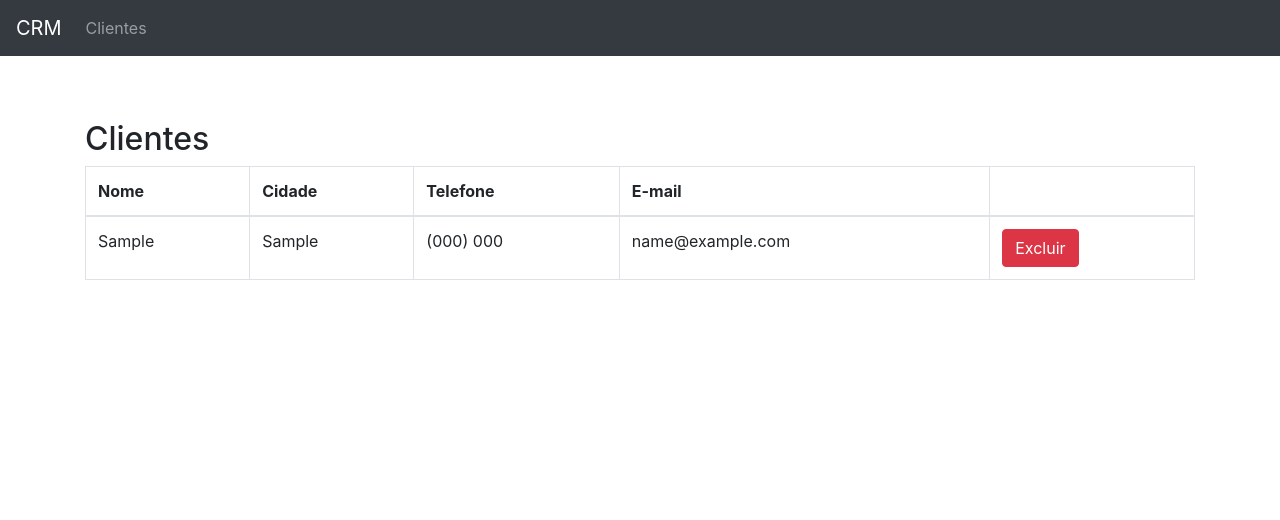
After one commit to rmveiga/labproj_dio, a Django app: page /customer/list/ in a window 1280 px wide. The commit adds this page. Shown: the top 520 px of the page. Run offline with Django 3.2, Linux system fonts and the light colour scheme; tables that the repository leaves empty hold one stand-in row (values such as "Sample post"); some libraries are stand-ins or nearby versions.

Commit message:
Alterações de segurança no projeto

```diff
--- a/src/core/templates/model_header.html
+++ b/src/core/templates/model_header.html
@@ -2,7 +2,7 @@
     <a class="navbar-brand" href={% url 'index' %}>CRM</a>
     <ul class="navbar-nav mr-auto">
         <li class="nav-item">
-            <a class="nav-link" href="">Clientes</a>
+            <a class="nav-link" href="{% url 'customer:customer-list' %}">Clientes</a>
         </li>
     </ul>
 </nav>
--- a/src/crm/settings.py
+++ b/src/crm/settings.py
@@ -11,6 +11,7 @@ https://docs.djangoproject.com/en/3.1/ref/settings/
 """
 
 from pathlib import Path
+from decouple import config
 
 # Build paths inside the project like this: BASE_DIR / 'subdir'.
 BASE_DIR = Path(__file__).resolve().parent.parent
@@ -20,10 +21,10 @@ BASE_DIR = Path(__file__).resolve().parent.parent
 # See https://docs.djangoproject.com/en/3.1/howto/deployment/checklist/
 
 # SECURITY WARNING: keep the secret key used in production secret!
-SECRET_KEY = '98c-f(=-c1+&28*qk6qpgtj@&v%t3+^iskqn8zby*j&vue^6!1'
+SECRET_KEY = config('SECRET_KEY')
 
 # SECURITY WARNING: don't run with debug turned on in production!
-DEBUG = True
+DEBUG = config('DEBUG', default=False, cast=bool)
 
 ALLOWED_HOSTS = []
 
--- a/src/crm/urls.py
+++ b/src/crm/urls.py
@@ -20,5 +20,5 @@ from django.views.generic import TemplateView
 urlpatterns = [
     path('admin/', admin.site.urls),
     path('', TemplateView.as_view(template_name='index.html'), name='index'),
-    path('customer', include('customer.urls')),
+    path('customer/', include('customer.urls')),
 ]
--- a/src/customer/models.py
+++ b/src/customer/models.py
@@ -15,8 +15,13 @@ class Customer(models.Model):
     updated_date = models.DateTimeField(auto_now=True)
     active = models.BooleanField(default=True)
 
+    objects = models.Manager()
+
     def __str__(self):
         return f'{self.first_name} {self.last_name}'
 
+    def get_full_phone_number(self):
+        return f'({self.area_code}) {self.phone_number}'
+
     class Meta:
         db_table = 'customer'
--- /dev/null
+++ b/src/customer/templates/customer/customer_list.html
@@ -0,0 +1,28 @@
+{% extends "model_page.html" %}
+
+{% block content %}
+    <h2>Clientes</h2>
+
+    <table class="table table-bordered">
+        <thead>
+            <tr>
+                <th>Nome</th>
+                <th>Cidade</th>
+                <th>Telefone</th>
+                <th>E-mail</th>
+                <th></th>
+            </tr>
+        </thead>
+        <tbody>
+            {% for customer in customer_list %}
+                <tr>
+                    <td>{{ customer.first_name }}</td>
+                    <td>{{ customer.city }}</td>
+                    <td>{{ customer.get_full_phone_number }}</td>
+                    <td>{{ customer.email }}</td>
+                    <td><button type="button" class="btn btn-danger">Excluir</button></td>
+                </tr>
+            {% endfor %}
+        </tbody>
+    </table>
+{% endblock %}
--- a/src/customer/urls.py
+++ b/src/customer/urls.py
@@ -1,7 +1,8 @@
 from django.urls import path
 
+from .views import CustomerListView
 
-from .views import CustomerListView
+app_name = 'customer'
 
 urlpatterns = [
     path('list/', CustomerListView.as_view(), name='customer-list')
--- a/src/customer/views.py
+++ b/src/customer/views.py
@@ -1,4 +1,8 @@
 from django.views.generic import ListView
 
+from .models import Customer
+
 class CustomerListView(ListView):
-    pass
+    template_name = 'customer/customer_list.html'
+    model = Customer
+    queryset = Customer.objects.all()
```
